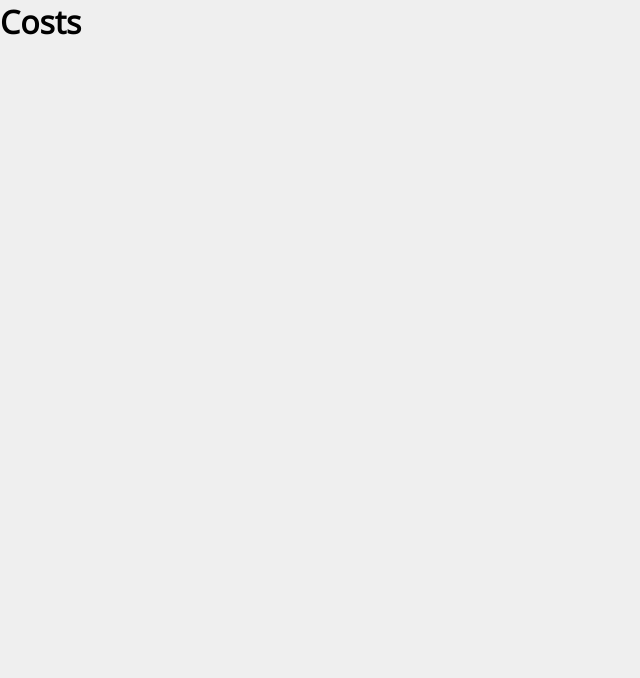
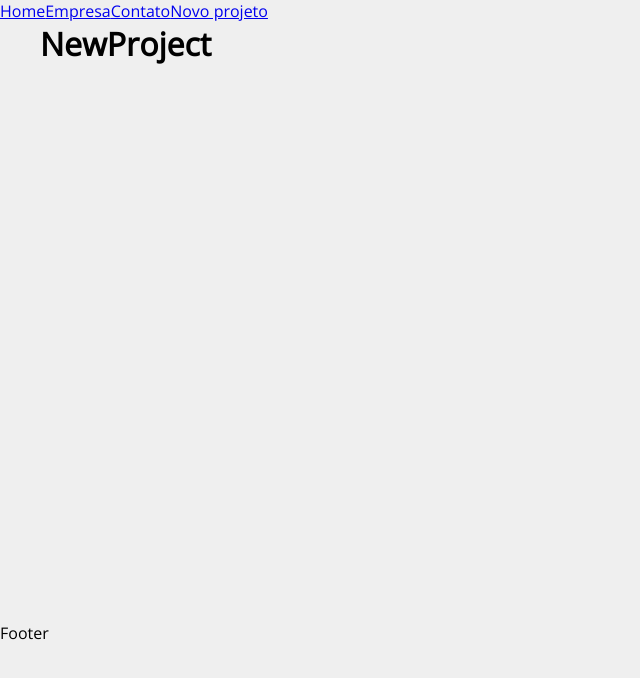
Before and after one commit to naldowebdeveloper/Costs-Gerenciador-de-projetos, a React (Create React App) app: page /newproject in a window 1280 px wide. Shown: the top 678 px of the page, without its empty margins (0-640 px from the left). Built offline with nearby package versions, Linux system fonts and the light colour scheme.

Commit message:
Curso de React: Estruturando o projeto

```diff
--- a/package.json
+++ b/package.json
@@ -9,6 +9,7 @@
     "react": "17.0.2",
     "react-dom": "17.0.2",
     "react-icons": "4.2.0",
+    "react-router-dom": "5.3.0",
     "react-scripts": "4.0.0",
     "uuid": "8.3.2"
   },
--- a/src/App.js
+++ b/src/App.js
@@ -1,9 +1,41 @@
 import "./styles.css";
+import { BrowserRouter as Router, Switch, Route, Link } from 'react-router-dom'
+import Home from './components/pages/Home'
+import Company from './components/pages/Company'
+import Contact from './components/pages/Contact'
+import NewProject from './components/pages/NewProject'
+import Container from "./components/layout/Container";
 
-export default function App() {
+function App() {
   return (
-    <div className="App">
-      <h1>Costs</h1>
-    </div>
-  );
+    <Router>
+      <div>
+        <Link to="/">Home</Link>
+        <Link to="/Company">Empresa</Link>
+        <Link to="/Contact">Contato</Link>
+        <Link to="/NewProject">Novo projeto</Link>
+      </div>
+
+      <Switch>
+        <Container customClass="min-height">
+          <Route exact path="/">
+            <Home />
+          </Route>
+          <Route exact path="/company">
+            <Company />
+          </Route>
+          <Route exact path="/contact">
+            <Contact />
+          </Route>
+          <Route exact path="/newproject">
+            <NewProject />
+          </Route>
+        </Container>
+      </Switch>
+
+      <p>Footer</p>
+    </Router>
+  )
 }
+
+export default App
--- /dev/null
+++ b/src/components/layout/Container.js
@@ -0,0 +1,9 @@
+import styles from './Container.module.css'
+
+function Container(props) {
+  return <div className={`${styles.container} ${styles[props.customClass]}`}>
+  {props.children}
+  </div>
+}
+
+export default Container
--- /dev/null
+++ b/src/components/layout/Container.module.css
@@ -0,0 +1,20 @@
+.container{
+  width: 1200px;
+  display: flex;
+  justify-content: space-between;
+  margin: 0 auto;
+  flex-wrap: wrap;
+}
+
+.min-height {
+  min-height: 75%;
+}
+
+.start {
+  justify-content: flex-start;
+}
+
+.column {
+  flex-direction: column;
+  justify-content: flex-start;
+}
--- /dev/null
+++ b/src/components/pages/Company.js
@@ -0,0 +1,5 @@
+function Company() {
+  return <h1>Company</h1>
+}
+
+export default Company
--- /dev/null
+++ b/src/components/pages/Contact.js
@@ -0,0 +1,5 @@
+function Contact() {
+  return <h1>Contact</h1>
+}
+
+export default Contact
--- /dev/null
+++ b/src/components/pages/Home.js
@@ -0,0 +1,5 @@
+function Home() {
+  return <h1>Home</h1>
+}
+
+export default Home
--- /dev/null
+++ b/src/components/pages/NewProject.js
@@ -0,0 +1,5 @@
+function NewProject() {
+  return <h1>NewProject</h1>
+}
+
+export default NewProject
```
